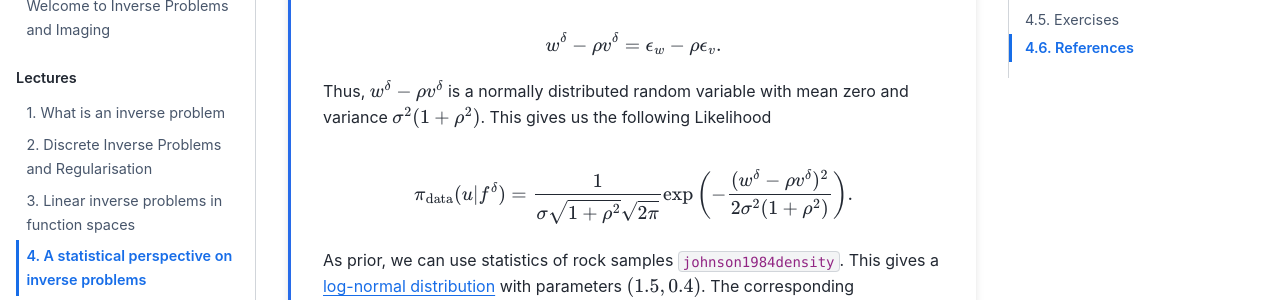
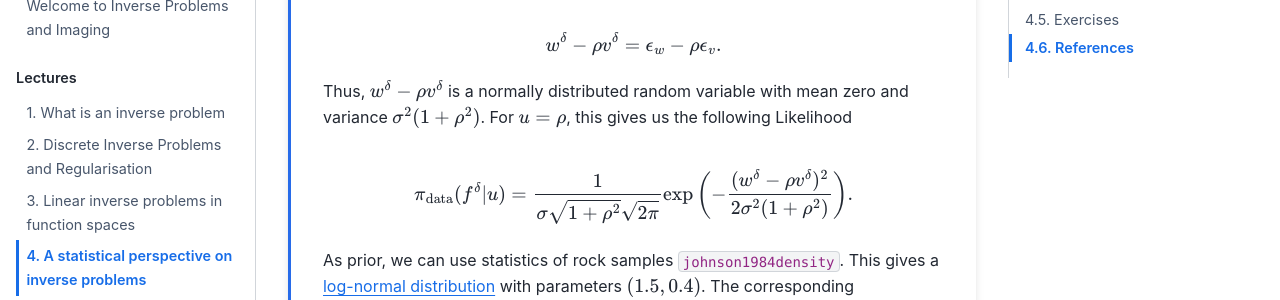
Before and after one commit to TristanvanLeeuwen/IP_and_Im_Lectures, a Jupyter Book: the page built from statistical_perspective.md, in a window 1280 px wide and 900 px high, scrolled down 1308 px. Shown: the part 153-453 px from the top of the window. Built offline with Jupyter Book 1.0.4 settings and Sphinx 7.4.7 and the Sphinx Book theme 1.1.4, drawn with Linux system fonts in a browser that asks for light colours; cross-references to code outside the pages are shown as plain code; some of the changed text lies outside the part shown.

Commit message:
Update statistical_perspective.md
Fixed some mistakes

````diff
--- a/statistical_perspective.md
+++ b/statistical_perspective.md
@@ -51,9 +51,9 @@ Say we want to estimate the density of a given rock sample. To do this we measur
 
 $$w^\delta - \rho v^\delta = \epsilon_w - \rho \epsilon_v.$$
 
-Thus, $w^\delta - \rho v^\delta$ is a normally distributed random variable with mean zero and variance $\sigma^2(1 + \rho^2)$. This gives us the following Likelihood
+Thus, $w^\delta - \rho v^\delta$ is a normally distributed random variable with mean zero and variance $\sigma^2(1 + \rho^2)$. For $u = \rho$, this gives us the following Likelihood
 
-$$\pi_{\text{data}}(u | f^\delta) = \frac{1}{\sigma\sqrt{1+\rho^2}\sqrt{2\pi}}\exp\left(-\frac{(w^\delta - \rho v^\delta)^2}{2\sigma^2(1+\rho^2)}\right).$$
+$$\pi_{\text{data}}(f^\delta | u) = \frac{1}{\sigma\sqrt{1+\rho^2}\sqrt{2\pi}}\exp\left(-\frac{(w^\delta - \rho v^\delta)^2}{2\sigma^2(1+\rho^2)}\right).$$
 
 As prior, we can use statistics of rock samples {cite}`johnson1984density`. This gives a [log-normal distribution](https://en.wikipedia.org/wiki/Log-normal_distribution) with parameters $(1.5,0.4)$. The corresponding distributions are shown in figure {numref}`rock_samples`.
 
@@ -147,7 +147,7 @@ $$\mu_{\text{post}} = \left(\alpha I + \Sigma\right)^{-1}\Sigma f^\delta,$$
 
 $$\Sigma_{\text{post}} = \alpha \left(\alpha I + \Sigma\right)^{-1}\Sigma.$$
 
-When using $\mu_{\text{post}}$ as an estimate for $u$ we could interpret the diagonal elements of $\Sigma_{\text{post}}$ as variances (and hence their square-root as a standard deviation). However, we should note that this mainly gives information on the *sensitivity* of the estimate to noise, and not necessarily on the *error* between the estimate and the ground truth. Even then, we may grossly underestimate the uncertainty when $\alpha < \sigma^{2}$. One way to asses whether the assumptions are valid is to study the residuals $r_i = \mu_{\text{post}} - f_i^\delta$. If the assumptions are valid, we expect these to be normally distributed mean zero and variance $\alpha$. Likewise, we can verify whether $\mu_{\text{post}}$ is normally distributed with mean zero and covariance $\Sigma$.
+When using $\mu_{\text{post}}$ as an estimate for $u$ we could interpret the diagonal elements of $\Sigma_{\text{post}}$ as variances (and hence their square-root as a standard deviation). However, we should note that this mainly gives information on the *sensitivity* of the estimate to noise, and not necessarily on the *error* between the estimate and the ground truth. Even then, we may grossly underestimate the uncertainty when $\alpha < \sigma^{2}$. One way to asses whether the assumptions are valid is to study the residuals $r_i = \mu_{\text{post}}_i - f_i^\delta$. If the assumptions are valid, we expect these to be normally distributed mean zero and variance $\alpha$. Likewise, we can verify whether $\mu_{\text{post}}$ is normally distributed with mean zero and covariance $\Sigma$.
 
 ```{glue:figure} gaussian_example
 :figwidth: 500px
````
